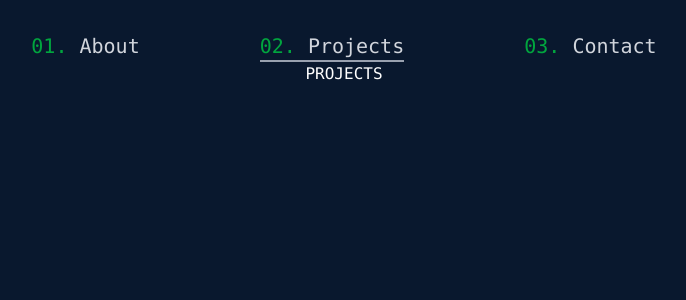
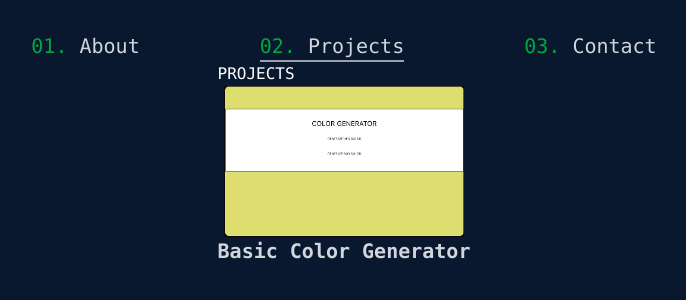
Before and after one commit to Thiago-R0drigues/portfolio, a React (Vite) app: page / in a window 1280 px wide. Both pictures are taken after a click on the button "Projects". Shown: the top 300 px of the page, without its empty margins (296-982 px from the left). Built offline with nearby package versions, Linux system fonts and the light colour scheme.

Commit message:
Working on Projects Section

```diff
--- a/src/App.jsx
+++ b/src/App.jsx
@@ -2,7 +2,7 @@ import { useState } from 'react'
 import './index.css'
 import { FaGithub } from "react-icons/fa";
 import { FaLinkedinIn } from "react-icons/fa6";
-import { SiGmail } from "react-icons/si";
+import colorGeneratorImg from './assets/color-generator.png'
 
 //NAVIGATION COMPONENT
 const Nav = ({ About, Projects, Contact, activeSection}) => {
@@ -56,6 +56,9 @@ const Projects = () => {
   return (
     <div>
       <h1 className='text-white'>PROJECTS</h1>
+      <ul>
+        <li><Card title={'Basic Color Generator'} src={colorGeneratorImg} alt={'COLOR GENERATOR'}/></li>
+      </ul>
     </div>
   )
 }
@@ -63,9 +66,10 @@ const Projects = () => {
 const Card = ({title, src, alt}) => {
 
     return (
-      <div className='px-10 py-3'>
-          <img src={src} alt={alt} className='w-30 cursor-pointer'/>
-          {/* <p>{title}</p> */}
+      <div className='flex flex-col items-center hover:scale-110 transition '>
+          <img src={src} alt={alt} className='w-60 cursor-pointer hover:shadow-white'/>
+          <p className='text-gray-300 font-bold text-xl'>{title}</p>
+          <p></p>
       </div>
 
     )
```
